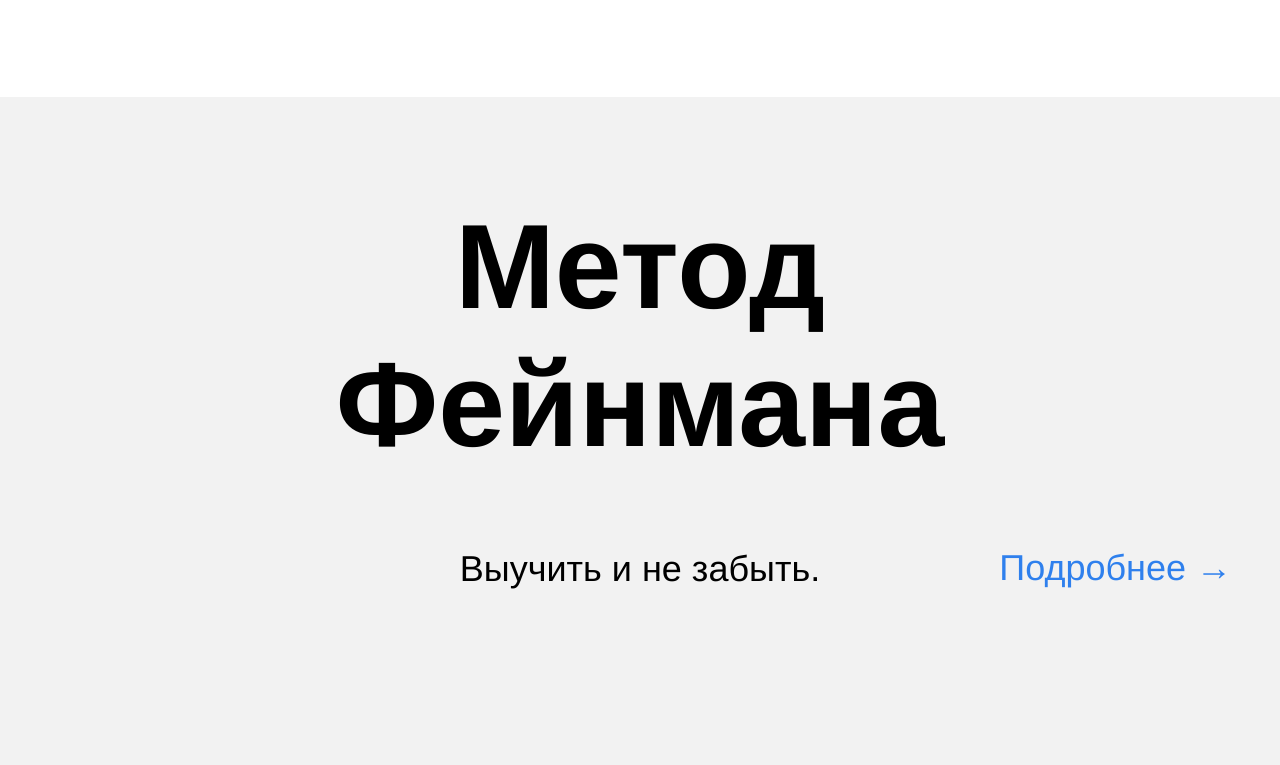
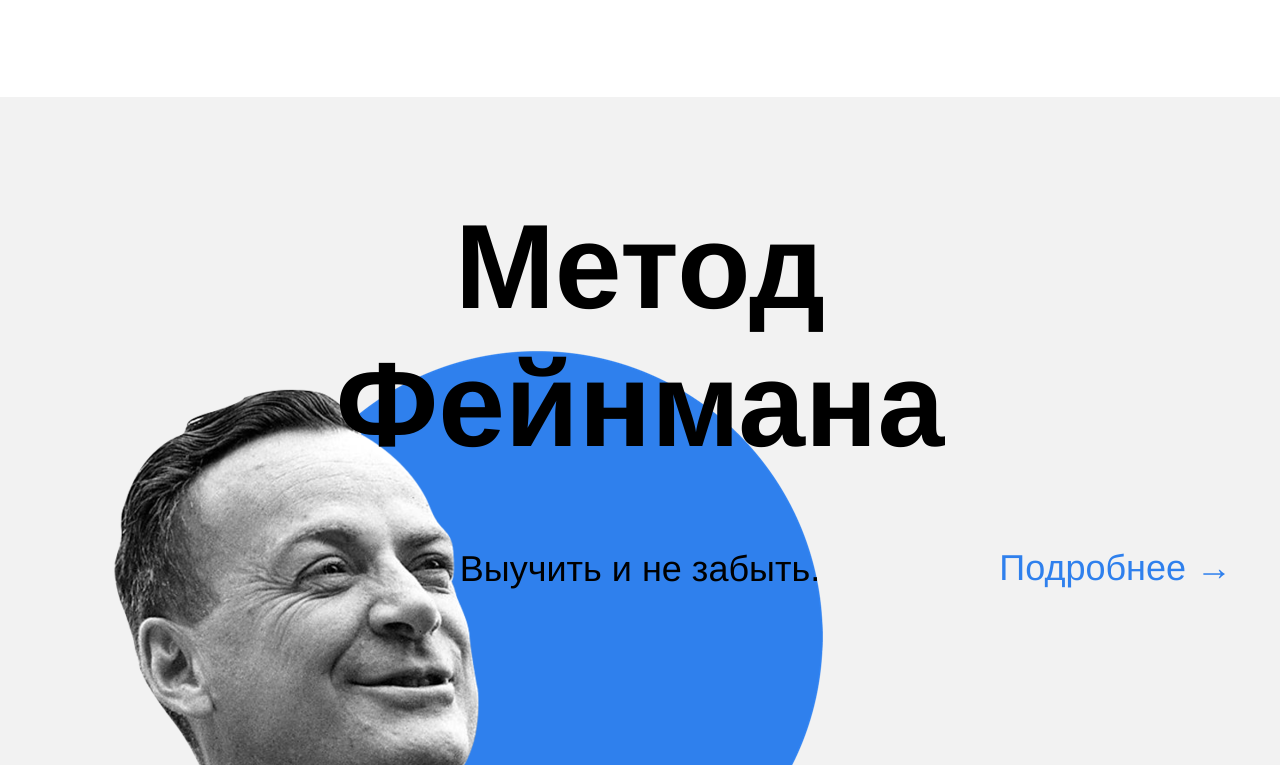
Before and after one commit to 7Alina77/how-to-learn, a plain HTML site: page index.html in a window 1280 px wide. Shown: the part 1895-2660 px from the top of the page. Drawn offline with Linux system fonts and the light colour scheme; the site is published under a folder, as on GitHub Pages, so addresses that start at the root find nothing.

Commit message:
правка феймана

```diff
--- a/styles/style.css
+++ b/styles/style.css
@@ -180,7 +180,7 @@
   position: relative;
   background-color: #f2f2f2;
   height: 890px;
-  background-image: url(/images/feynman.png);
+  background-image: url(../images/feynman.png);
   background-repeat: no-repeat;
   background-position: left bottom;
   background-size: 867px 637px;
```
